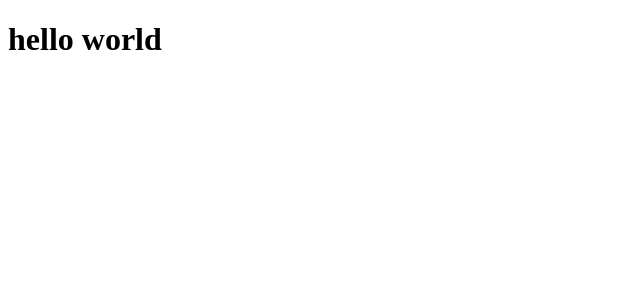
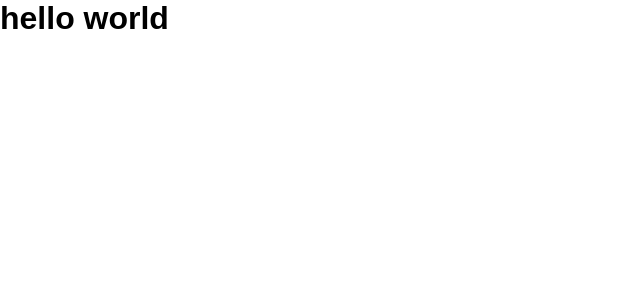
Before and after one commit to caiotracera/github-explorer, a React (Create React App) app: page / in a window 1280 px wide. Shown: the top 300 px of the page, without its empty margins (0-640 px from the left). Built offline with nearby package versions, Linux system fonts and the light colour scheme.

Commit message:
style: add global style

```diff
--- a/src/index.tsx
+++ b/src/index.tsx
@@ -3,8 +3,11 @@
 import App from './App';
 import reportWebVitals from './reportWebVitals';
 
+import GlobalStyle from './styles/GlobalStyle';
+
 ReactDOM.render(
   <React.StrictMode>
+    <GlobalStyle />
     <App />
   </React.StrictMode>,
   document.getElementById('root')
--- /dev/null
+++ b/src/styles/GlobalStyle.ts
@@ -0,0 +1,26 @@
+import { createGlobalStyle } from 'styled-components';
+
+export default createGlobalStyle`
+  * {
+    margin: 0;
+    padding: 0;
+    box-sizing: border-box;
+  }
+
+  body,
+  input,
+  textarea,
+  select,
+  button {
+    font: 400 1rem Arial, Helvetica, sans-serif;
+  }
+
+  button {
+    cursor: pointer;
+  }
+
+  a {
+    color: inherit;
+    text-decoration: none;
+  }
+`;
```
